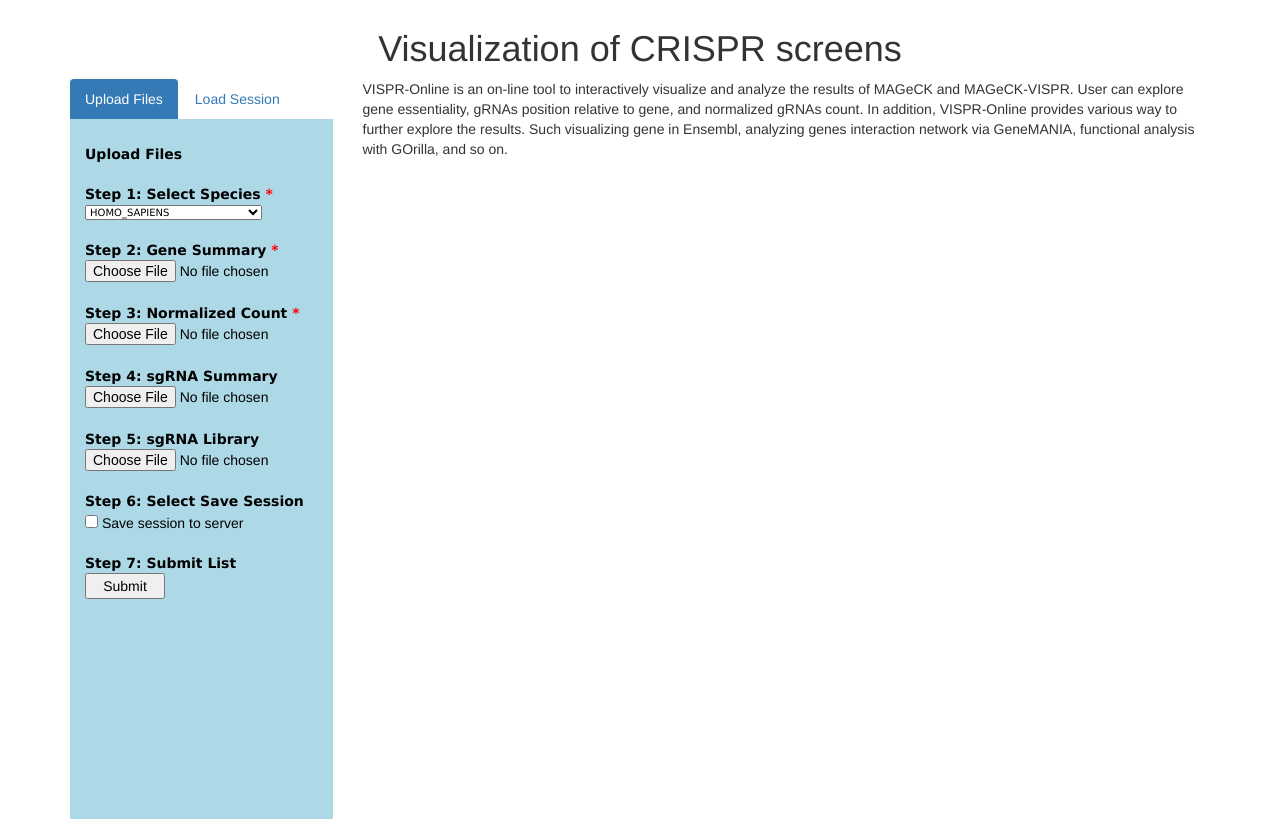
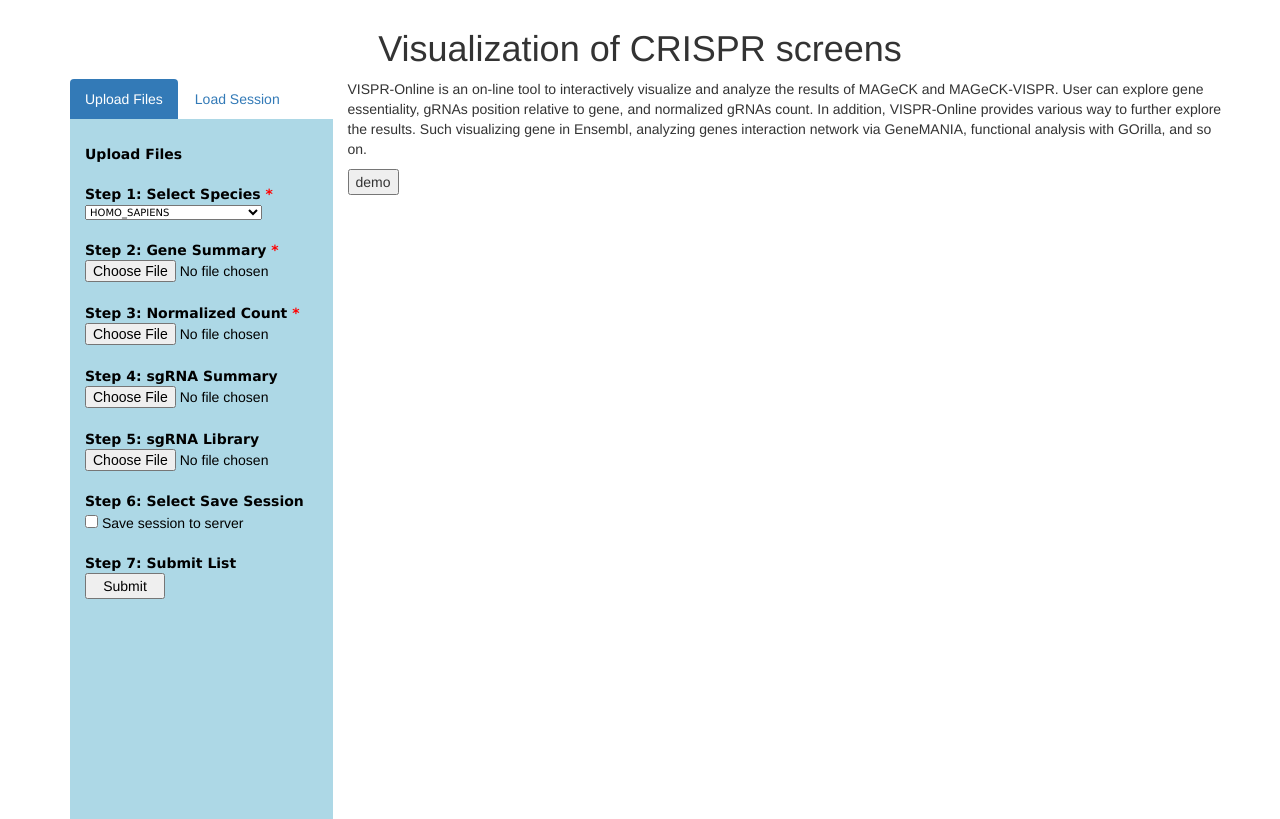
Before and after one commit to lemoncyb/VISPR-online, a Flask app: page / in a window 1280 px wide. Shown: the part 51-870 px from the top of the page. Run offline with Flask 2, Linux system fonts and the light colour scheme; parts of the project's set-up code (start-up, migrations or seed data) failed here and were passed over; some libraries are stand-ins or nearby versions.

Commit message:
demo complete

```diff
--- a/vispr_screen/templates/index.html
+++ b/vispr_screen/templates/index.html
@@ -135,12 +135,17 @@
     </div>
 
     <div class="col-md-9">
-      <p>
+      <div class="row">
+        <p>
         VISPR-Online is an on-line tool to interactively visualize and analyze the results of MAGeCK and MAGeCK-VISPR.
         User can explore gene essentiality, gRNAs position relative to gene, and normalized gRNAs count.
         In addition, VISPR-Online provides various way to further explore the results. Such visualizing gene in Ensembl,
         analyzing genes interaction network via GeneMANIA, functional analysis with GOrilla, and so on.
       </p>
+      </div>
+      <div class="row">
+        <input id="demo_btn" type="submit" value="demo">
+      </div>
     </div>
   </div>
 
@@ -206,7 +211,25 @@ $(function(){
         }
     });
     }
-  })
+  });
+
+  $("#demo_btn").click(function (e) {
+    session_num = "2b8fd284-3063-4010-9531-47fd5ce26a29"
+    $.ajax({
+        url: "/check/"+session_num,
+        type: 'GET',
+        success: function (data) {
+            //console.log(data)
+            if (data) {
+              $("#session_num").val(session_num)
+              $("#form_load").submit()
+            }
+        },
+        cache: false,
+        contentType: false,
+        processData: false
+    });
+  });
 });
 
 //$("form").submit(function() {
```
